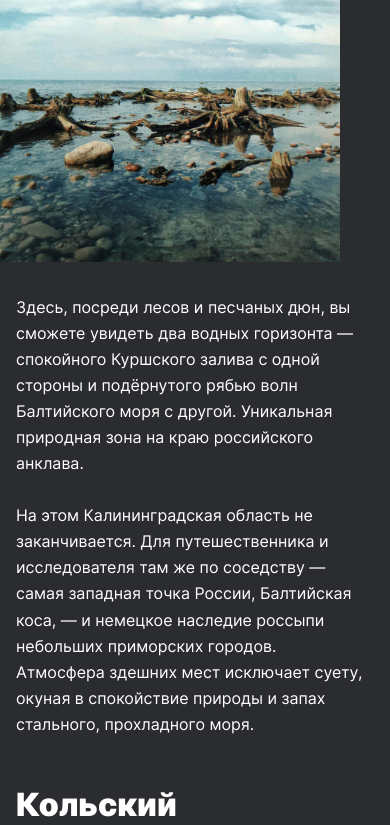
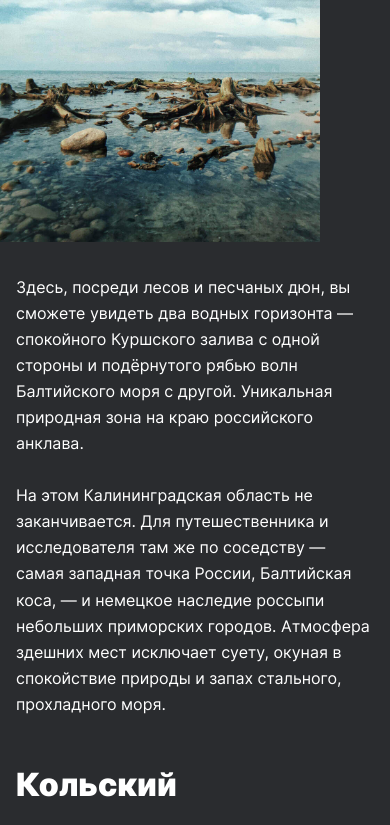
Before and after one commit to NNastish/russian-travel, a plain HTML site: page index.html in a window 390 px wide. Shown: the part 2468-3293 px from the top of the page. Drawn offline with Linux system fonts and the light colour scheme.

Commit message:
corrected place on breakpoints

```diff
--- a/blocks/place/__image/place__image.css
+++ b/blocks/place/__image/place__image.css
@@ -18,7 +18,7 @@
         max-width: 340px;
     }
 }
-@media screen and (max-width: 320px) {
+@media screen and (max-width: 750px) {
     .place__image {
         max-width: 320px;
     }
--- a/blocks/place/__paragraph/place__paragraph.css
+++ b/blocks/place/__paragraph/place__paragraph.css
@@ -13,7 +13,6 @@
 
 @media screen and (max-width: 768px) {
     .place__paragraph {
-        max-width: 352px;
         font-size: 16px;
         line-height: 26px;
     }
--- a/blocks/place/__title/place__title.css
+++ b/blocks/place/__title/place__title.css
@@ -21,11 +21,12 @@
 }
 @media screen and (max-width: 750px) {
     .place__title {
-        align-self: flex-start;
+        align-self: center;
     }
 }
 @media screen and (max-width: 576px) {
     .place__title {
+        align-self: flex-start;
         max-width: 288px;
         font-size: 32px;
         line-height: 35px;
--- a/blocks/place/place.css
+++ b/blocks/place/place.css
@@ -24,25 +24,20 @@
         padding-bottom: 0;
     }
 }
-
 @media screen and (max-width: 750px) {
     .place {
         display: flex;
         flex-direction: column;
-        align-self: flex-start;
+        align-items: center;
         max-width: 750px;
-    }
-}
-
-@media screen and (max-width: 650px) {
-    .place {
-        max-width: 650px;
         padding-left: 0;
         padding-right: 0;
     }
 }
 @media screen and (max-width: 576px) {
     .place {
+        align-items: flex-start;
+        max-width: 576px;
         gap: 32px;
     }
 }
--- a/blocks/places/places.css
+++ b/blocks/places/places.css
@@ -15,7 +15,6 @@
 }
 @media screen and (max-width: 768px) {
   .places {
-      max-width: 720px;
       padding-left: 24px;
       padding-right: 24px;
       padding-bottom: 90px;
@@ -23,7 +22,6 @@
 }
 @media screen and (max-width: 576px) {
   .places {
-      max-width: 536px;
       padding-bottom: 50px;
       padding-left: 0;
       padding-right: 0;
```
